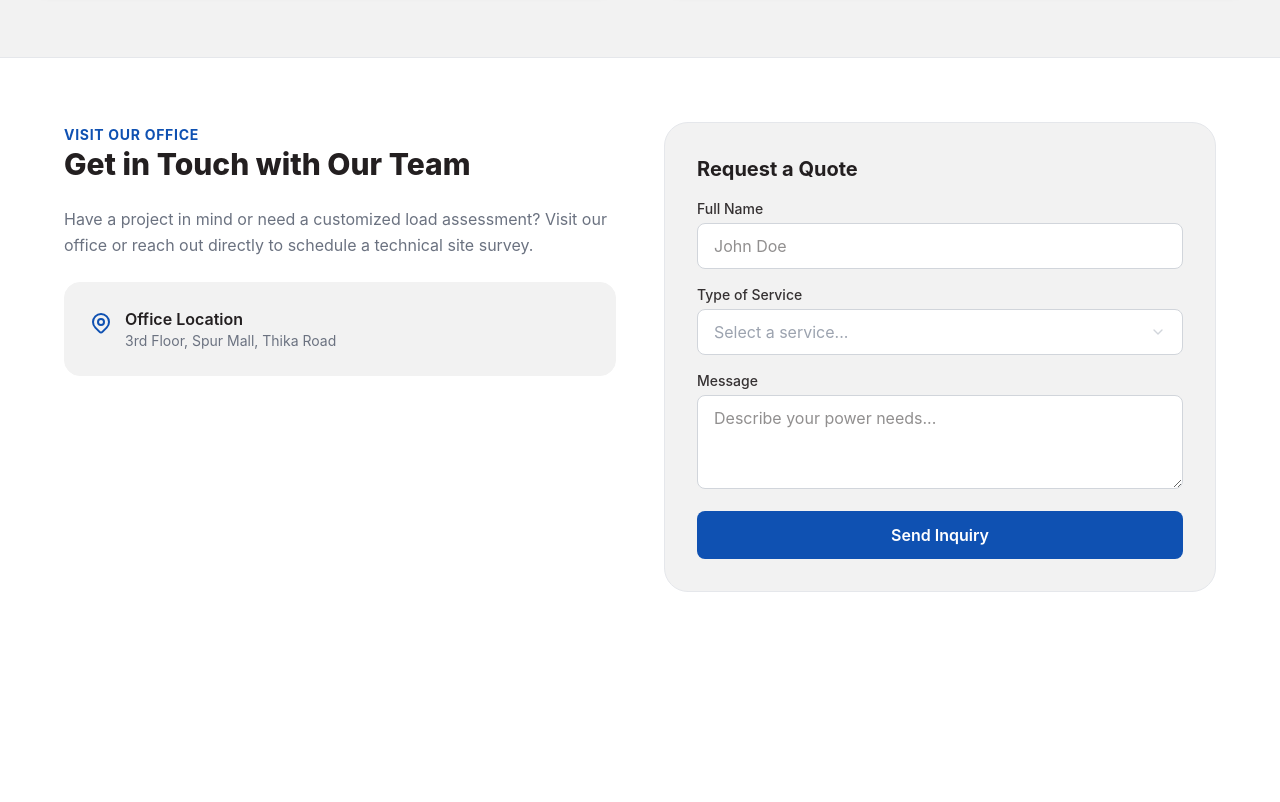
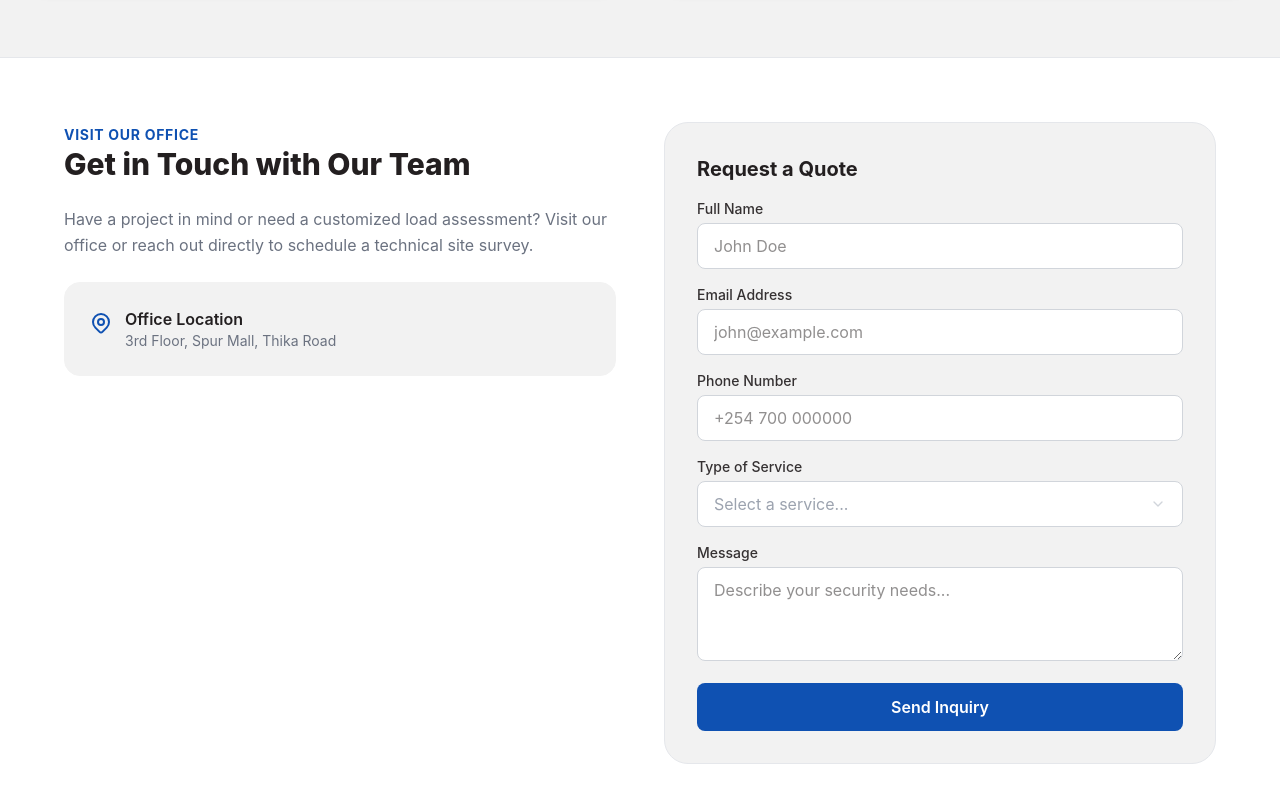
Before and after one commit to edkariuki/GDLite, a React (Vite) app in the folder GDLite/: page /security-systems in a window 1280 px wide. Shown: the part 2700-3502 px from the top of the page. Before the commit the page ends 3356 px from the top, so only its background shows below. Built offline with nearby package versions, Linux system fonts and the light colour scheme.

Commit message:
update security quote

```diff
--- a/GDLite/src/pages/solutions/security_systems.jsx
+++ b/GDLite/src/pages/solutions/security_systems.jsx
@@ -7,7 +7,6 @@ import BiometricAccessImg from '../../assets/images/biometric_access.jpg';
 import AutomaticGateImg from '../../assets/images/automatic_gate.jpg';
 import { ArrowRight } from 'lucide-react';
 import { Dropdown } from '../../components/dropdown';
-
 
 export default function SecuritySystems() {
     const coreServices = [
@@ -48,7 +47,43 @@ export default function SecuritySystems() {
             linkUrl: "#contact",
         },
     ];
+
     const [selectedService, setSelectedService] = useState('');
+    const [status, setStatus] = useState({ loading: false, error: null, success: false });
+
+    const handleSubmit = async (e) => {
+        e.preventDefault();
+        setStatus({ loading: true, error: null, success: false });
+
+        const formData = new FormData(e.currentTarget);
+        const payload = {
+            name: formData.get('name'),
+            email: formData.get('email'),
+            phone: formData.get('phone'),
+            product: selectedService, // Mapped to selected dropdown option
+            message: formData.get('message'),
+        };
+
+        try {
+            const response = await fetch('/api/send-quote', { // Adjust endpoint URL if needed
+                method: 'POST',
+                headers: { 'Content-Type': 'application/json' },
+                body: JSON.stringify(payload),
+            });
+
+            const result = await response.json();
+
+            if (!response.ok) {
+                throw new Error(result.error || 'Failed to send inquiry.');
+            }
+
+            setStatus({ loading: false, error: null, success: true });
+            e.currentTarget.reset();
+            setSelectedService('');
+        } catch (error) {
+            setStatus({ loading: false, error: error.message, success: false });
+        }
+    };
 
     return (
         <div className="bg-surface-light text-content-primary font-sans min-h-screen">
@@ -139,13 +174,54 @@ export default function SecuritySystems() {
                         </div>
                     </div>
 
+                    <form onSubmit={handleSubmit} className="bg-surface-light p-8 rounded-3xl border border-stroke space-y-4">
+                        <h3 className="text-xl font-bold text-content-primary">Request a Quote</h3>
 
-                    <form className="bg-surface-light p-8 rounded-3xl border border-stroke space-y-4">
-                        <h3 className="text-xl font-bold text-content-primary">Request a Quote</h3>
+                        {status.success && (
+                            <div className="p-3 bg-green-100 text-green-700 rounded-lg text-sm font-medium">
+                                Inquiry sent successfully! We will get back to you soon.
+                            </div>
+                        )}
+
+                        {status.error && (
+                            <div className="p-3 bg-red-100 text-red-700 rounded-lg text-sm font-medium">
+                                {status.error}
+                            </div>
+                        )}
+
                         <div>
                             <label className="block text-sm font-medium text-content-body mb-1">Full Name</label>
-                            <input type="text" className="w-full px-4 py-2.5 rounded-lg border border-content-muted focus:ring-2 focus:ring-brand outline-none bg-surface-card text-content-primary" placeholder="John Doe" />
+                            <input
+                                type="text"
+                                name="name"
+                                required
+                                className="w-full px-4 py-2.5 rounded-lg border border-content-muted focus:ring-2 focus:ring-brand outline-none bg-surface-card text-content-primary"
+                                placeholder="John Doe"
+                            />
                         </div>
+
+                        <div>
+                            <label className="block text-sm font-medium text-content-body mb-1">Email Address</label>
+                            <input
+                                type="email"
+                                name="email"
+                                required
+                                className="w-full px-4 py-2.5 rounded-lg border border-content-muted focus:ring-2 focus:ring-brand outline-none bg-surface-card text-content-primary"
+                                placeholder="john@example.com"
+                            />
+                        </div>
+
+                        <div>
+                            <label className="block text-sm font-medium text-content-body mb-1">Phone Number</label>
+                            <input
+                                type="tel"
+                                name="phone"
+                                required
+                                className="w-full px-4 py-2.5 rounded-lg border border-content-muted focus:ring-2 focus:ring-brand outline-none bg-surface-card text-content-primary"
+                                placeholder="+254 700 000000"
+                            />
+                        </div>
+
                         <div>
                             <label className="block text-sm font-medium text-content-body mb-1">Type of Service</label>
                             <Dropdown
@@ -155,12 +231,24 @@ export default function SecuritySystems() {
                                 onChange={(value) => setSelectedService(value)}
                             />
                         </div>
+
                         <div>
                             <label className="block text-sm font-medium text-content-body mb-1">Message</label>
-                            <textarea rows="3" className="w-full px-4 py-2.5 rounded-lg border border-content-muted focus:ring-2 focus:ring-brand outline-none bg-surface-card text-content-primary" placeholder="Describe your power needs..."></textarea>
+                            <textarea
+                                name="message"
+                                rows="3"
+                                required
+                                className="w-full px-4 py-2.5 rounded-lg border border-content-muted focus:ring-2 focus:ring-brand outline-none bg-surface-card text-content-primary"
+                                placeholder="Describe your security needs..."
+                            ></textarea>
                         </div>
-                        <button type="button" className="w-full py-3 bg-brand text-white font-semibold rounded-lg hover:bg-brand-hover transition">
-                            Send Inquiry
+
+                        <button
+                            type="submit"
+                            disabled={status.loading}
+                            className="w-full py-3 bg-brand text-white font-semibold rounded-lg hover:bg-brand-hover transition disabled:opacity-50"
+                        >
+                            {status.loading ? 'Sending Inquiry...' : 'Send Inquiry'}
                         </button>
                     </form>
                 </div>
```
